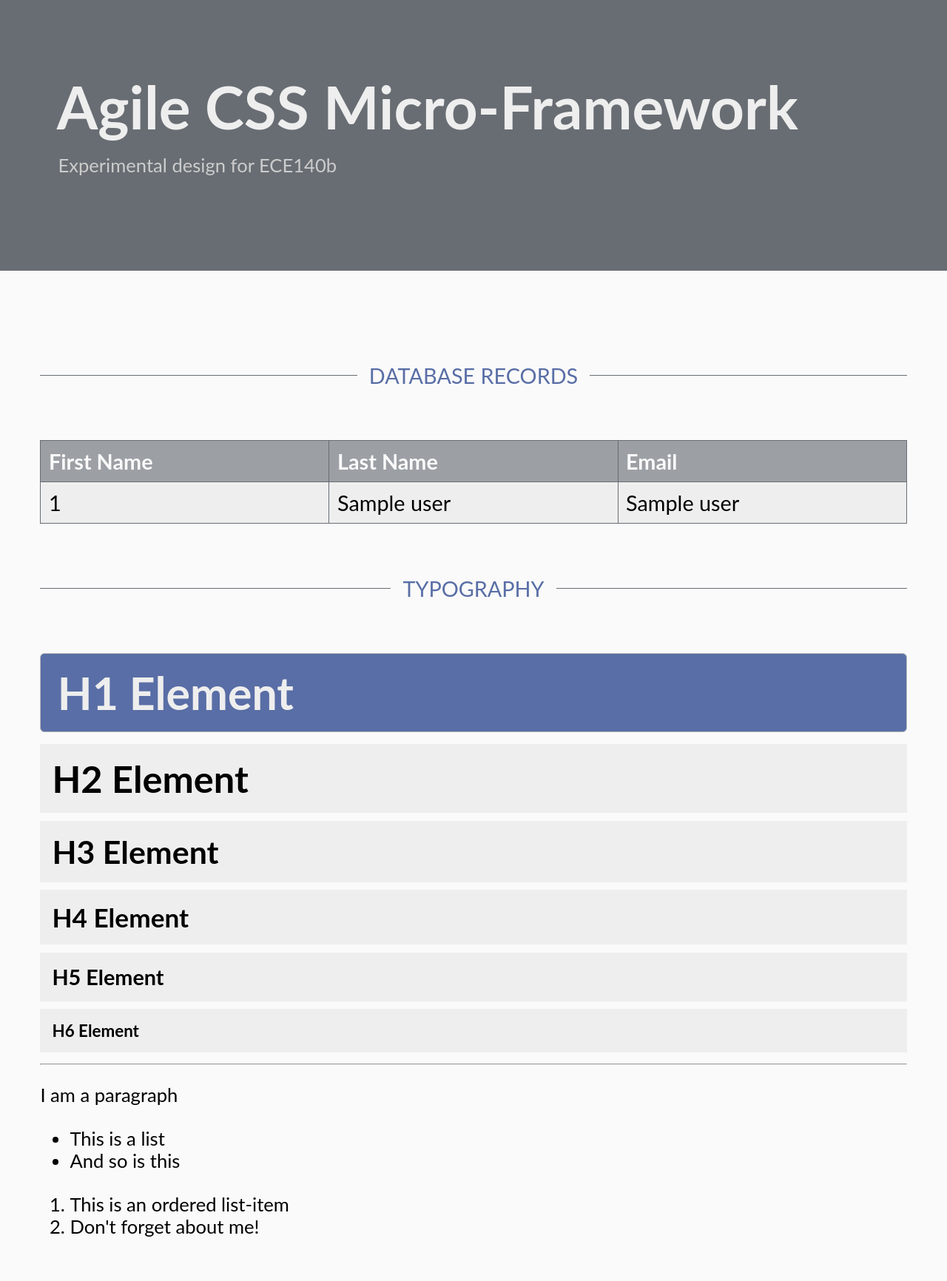
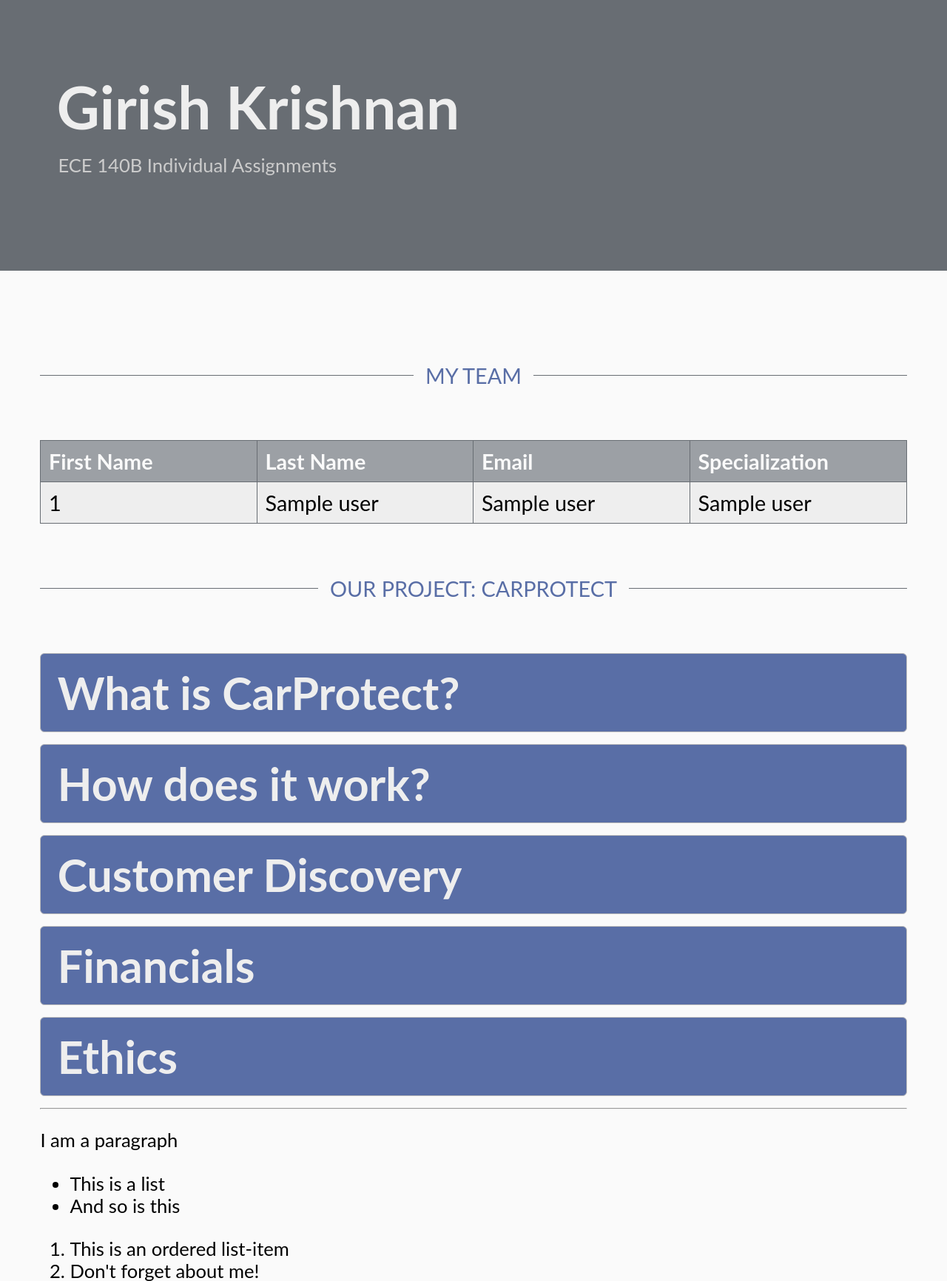
Before and after one commit to Girish-Krishnan/ECE-140B-website-Girish-Krishnan, a Python web app: template web/src/templates/home.html in a window 1280 px wide. Shown: the top 1732 px of the page at 74% size. Run offline with Jinja, Linux system fonts and the light colour scheme; the template is opened without the code that fills it: most values are stand-ins (such as "Sample title", 1, 10 or a date in 2020).

Commit message:
updated website content for product

```diff
--- a/web/src/templates/home.html
+++ b/web/src/templates/home.html
@@ -7,23 +7,24 @@
     <meta name="viewport" content="width=device-width, initial-scale=1, shrink-to-fit=no">
 
     <!-- Page Info -->
-    <title>Agile Demo</title>
-    <meta name="author" content="Ramsin Khoshabeh">
-    <meta name="description" content="A Place to Call Home">
+    <title>Girish Krishnan ECE 140B Individual Assignments</title>
+    <meta name="author" content="Girish Krishnan">
+    <meta name="description" content="Girish's ECE 140B Individual Assignments">
 
     <link rel="stylesheet" type="text/css" href="css/agile.css">
+
   </head>
 
   <body>
 
     <div class='hero'>
-      <h1> Agile CSS Micro-Framework </h1>
-      <p> Experimental design for ECE140b </p>
+      <h1> Girish Krishnan </h1>
+      <p> ECE 140B Individual Assignments </p>
     </div>
 
     <section class='padding-responsive'>
 
-      <div class='separator'>Database Records</div>
+      <div class='separator'>My Team</div>
 
       <table class='margin-top-xl'>
         <thead>
@@ -31,6 +32,7 @@
             <th class='small'> First Name </th>
             <th class='medium'> Last Name </th>
             <th class='large'> Email </th>
+            <th class='large'> Specialization </th>
           </tr>
         </thead>
         <tbody>
@@ -39,19 +41,23 @@
             <td> {{user[0]}} </td>
             <td> {{user[1]}} </td>
             <td> {{user[2]}} </td>
+            <td> {{user[3]}} </td>
           </tr>
           {% endfor %}
         </tbody>
       </table>
 
-      <div class='separator'>Typography</div>
+      <div class='separator'>Our Project: CarProtect</div>
 
-      <h1 class='bordered'> H1 Element </h1>
-      <h2 class=''> H2 Element </h2>
-      <h3 class=''> H3 Element </h3>
-      <h4 class=''> H4 Element </h4>
-      <h5 class=''> H5 Element </h5>
-      <h6 class=''> H6 Element </h6>
+      <h1 class='bordered'> What is CarProtect? </h1>
+
+      <h1 class='bordered'> How does it work? </h1>
+
+      <h1 class='bordered'> Customer Discovery </h1>
+
+      <h1 class='bordered'> Financials </h1>
+
+      <h1 class='bordered'> Ethics </h1>
 
       <hr>
 
@@ -169,6 +175,6 @@
       </form>
 
     </section>
-
+    <script type="text/javascript" src="./public/js/rest.js"></script>
   </body>
 </html>
```
Also changed, not shown: web/src/init_db.py (+6 -6 lines).
